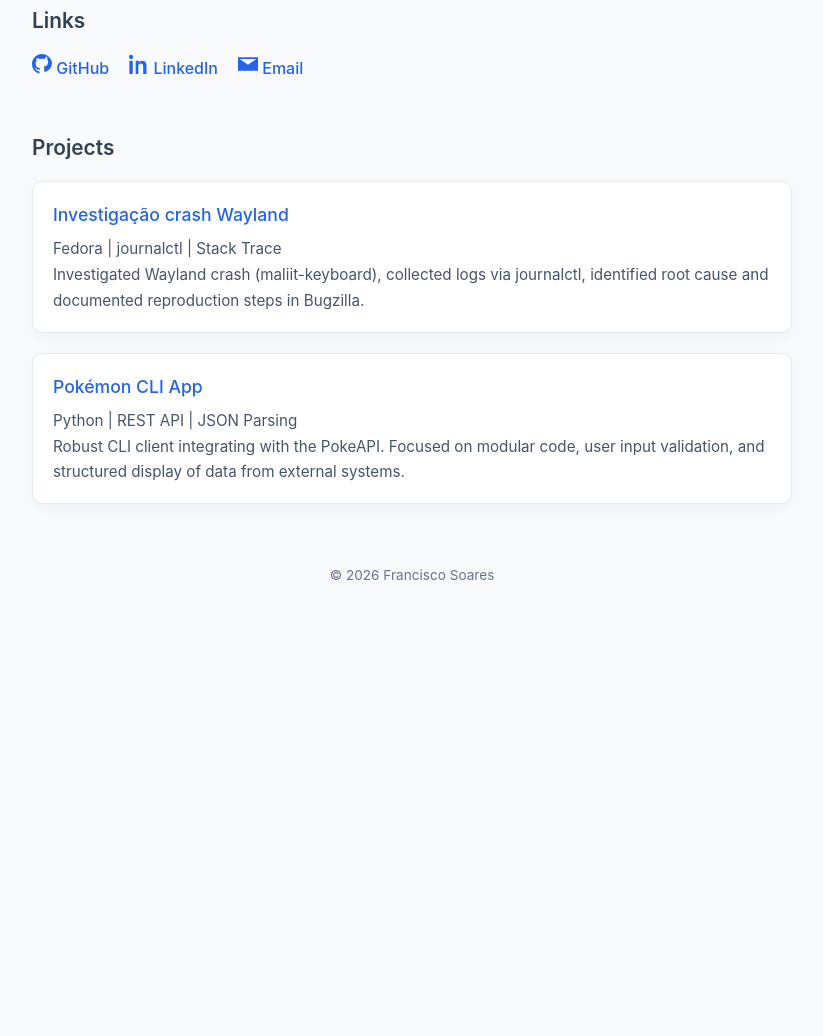
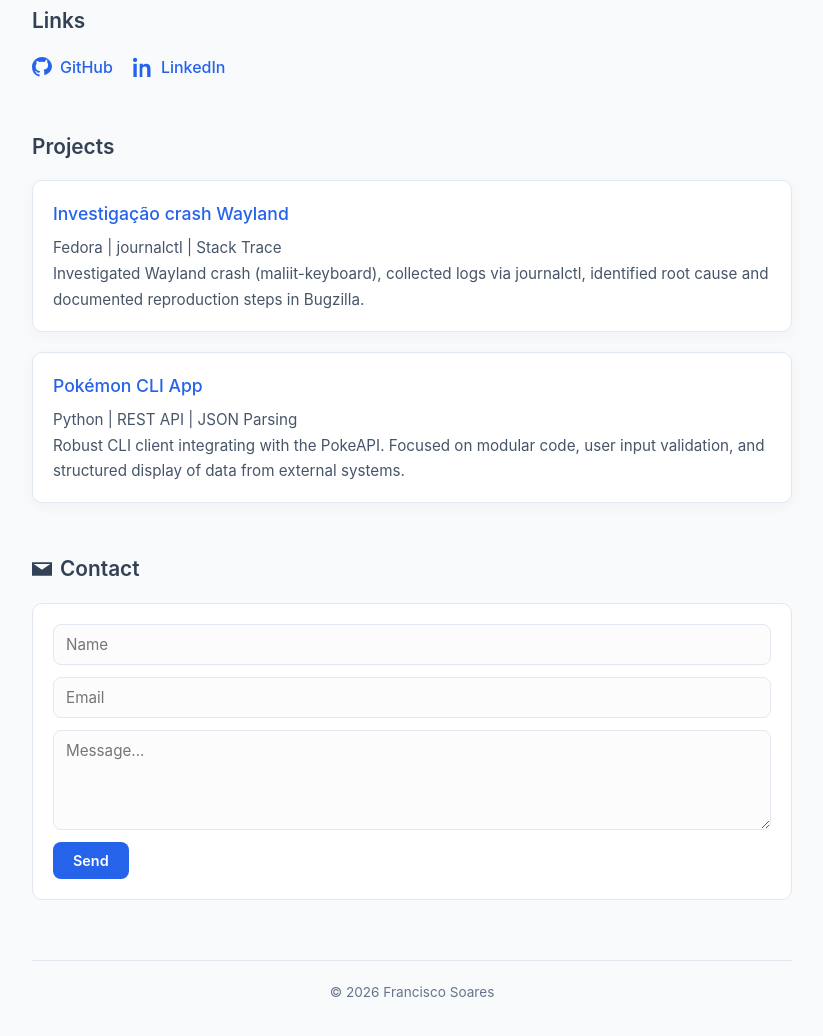
Before and after one commit to fsoaz/github-page, a plain HTML site: page index.html in a window 1280 px wide. Shown: the part 262-1298 px from the top of the page, without its empty margins (228-1051 px from the left). Before the commit the page ends 909 px from the top, so only its background shows below. Drawn offline with Linux system fonts and the light colour scheme.

Commit message:
add forms

```diff
--- a/index.html
+++ b/index.html
@@ -65,6 +65,12 @@
       flex-wrap: wrap;
     }
 
+    .icon-link {
+      display: flex;
+      align-items: center;
+      gap: 8px;
+    }
+
     .project {
       background: #ffffff;
       border: 1px solid #e2e8f0;
@@ -93,23 +99,92 @@
       margin-bottom: 0;
     }
 
+    form {
+      display: flex;
+      flex-direction: column;
+      gap: 12px;
+      margin-top: 12px;
+      background: #ffffff;
+      border: 1px solid #e2e8f0;
+      border-radius: 10px;
+      padding: 20px;
+    }
+
+    input, textarea {
+      border: 1px solid #e2e8f0;
+      border-radius: 8px;
+      padding: 10px 12px;
+      font-size: 0.95rem;
+      background: #fcfcfc;
+      color: #0f172a;
+      transition: border 0.2s ease, box-shadow 0.2s ease;
+    }
+
+    input:focus, textarea:focus {
+      outline: none;
+      border-color: #2563eb;
+      box-shadow: 0 0 0 2px rgba(37, 99, 235, 0.1);
+    }
+
+    textarea {
+      resize: vertical;
+      min-height: 100px;
+    }
+
+    button {
+      align-self: flex-start;
+      background: #2563eb;
+      color: white;
+      border: none;
+      padding: 10px 20px;
+      border-radius: 8px;
+      font-size: 0.9rem;
+      font-weight: 600;
+      cursor: pointer;
+      transition: background 0.2s ease, transform 0.1s ease;
+    }
+
+    button:hover {
+      background: #1d4ed8;
+    }
+
+    button:active {
+      transform: scale(0.97);
+    }
+
+    .sr-only {
+      position: absolute;
+      width: 1px;
+      height: 1px;
+      padding: 0;
+      margin: -1px;
+      overflow: hidden;
+      clip: rect(0, 0, 0, 0);
+      white-space: nowrap;
+      border: 0;
+    }
+
     footer {
       margin-top: 60px;
+      padding-top: 20px;
       font-size: 0.85rem;
       color: #64748b;
       text-align: center;
+      border-top: 1px solid #e2e8f0;
     }
   </style>
 </head>
 <body>
   <div class="container">
+    <header>
       <h1>Francisco Soares</h1>
       <p><strong>Stack:</strong> Python, FastAPI, Docker, PostgreSQL, Linux</p>
       <p>Backend Engineer | Python | Observability | Docker</p>
+    </header>
 
+    <section>
       <h2>Links</h2>
       <div class="links">
-
         <a href="https://github.com/fsoaz" target="_blank" class="icon-link">
           <svg viewBox="0 0 24 24" fill="currentColor" width="20" height="20">
             <path d="M12 0C5.37 0 0 5.37 0 12a12 12 0 008.21 11.39c.6.11.82-.26.82-.58v-2.2c-3.34.73-4.04-1.61-4.04-1.61-.55-1.39-1.33-1.76-1.33-1.76-1.09-.75.08-.74.08-.74 1.2.08 1.84 1.23 1.84 1.23 1.07 1.83 2.8 1.3 3.48 1 .11-.78.42-1.3.76-1.6-2.67-.3-5.47-1.34-5.47-5.95 0-1.31.47-2.38 1.23-3.22-.12-.3-.53-1.52.12-3.17 0 0 1-.32 3.3 1.23a11.5 11.5 0 016 0C17 2.71 18 3.03 18 3.03c.65 1.65.24 2.87.12 3.17.77.84 1.23 1.91 1.23 3.22 0 4.62-2.8 5.64-5.48 5.94.43.37.82 1.1.82 2.22v3.29c0 .32.21.7.83.58A12 12 0 0024 12c0-6.63-5.37-12-12-12z"/>
@@ -123,24 +198,14 @@
           </svg>
           LinkedIn
         </a>
+      </div>
+    </section>
 
-  <a href="mailto:franciscomicael@hotmail.com" class="icon-link">
-    <svg viewBox="0 0 24 24" fill="currentColor" width="20" height="20">
-      <path d="M0 4v16h24V4H0zm22 2l-10 7L2 6h20z"/>
-    </svg>
-    Email
-  </a>
-
-</div>
-
-
+    <section>
       <h2>Projects</h2>
-
       <div class="project">
         <h3>
-        <a href="https://github.com/fsoaz/linux-wayland-bug-analysis" target="_blank">
-        Investigação crash Wayland
-        </a>
+          <a href="https://github.com/fsoaz/linux-wayland-bug-analysis" target="_blank">Investigação crash Wayland</a>
         </h3>
         <p>Fedora | journalctl | Stack Trace</p>
         <p>Investigated Wayland crash (maliit-keyboard), collected logs via journalctl, identified root cause and documented reproduction steps in Bugzilla.</p>
@@ -148,13 +213,53 @@
 
       <div class="project">
         <h3>
-        <a href="https://github.com/fsoaz/Pyfun/tree/main/pokemon-api" target="_blank">
-        Pokémon CLI App
-        </a>
+          <a href="https://github.com/fsoaz/Pyfun/tree/main/pokemon-api" target="_blank">Pokémon CLI App</a>
         </h3>
-        <p> Python | REST API | JSON Parsing </p>
+        <p>Python | REST API | JSON Parsing</p>
         <p>Robust CLI client integrating with the PokeAPI. Focused on modular code, user input validation, and structured display of data from external systems.</p>
       </div>
+    </section>
+
+    <section aria-labelledby="contact-title">
+      <h2 id="contact-title" class="icon-link" style="margin-top: 48px;">
+        <svg viewBox="0 0 24 24" fill="currentColor" width="20" height="20" aria-hidden="true">
+          <path d="M0 4v16h24V4H0zm22 2l-10 7L2 6h20z"/>
+        </svg>
+        Contact
+      </h2>
+
+      <form action="https://formspree.io/f/xpqklvnk" method="POST">
+        <label for="name" class="sr-only">Name</label>
+        <input
+          id="name"
+          type="text"
+          name="name"
+          placeholder="Name"
+          required
+          autocomplete="name"
+        >
+
+        <label for="email" class="sr-only">Email</label>
+        <input
+          id="email"
+          type="email"
+          name="_replyto"
+          placeholder="Email"
+          required
+          autocomplete="email"
+        >
+
+        <label for="message" class="sr-only">Message</label>
+        <textarea
+          id="message"
+          name="message"
+          placeholder="Message..."
+          required
+        ></textarea>
+
+        <button type="submit">Send</button>
+      </form>
+    </section>
 
     <footer>
       © 2026 Francisco Soares
```
Lines whose indentation alone changed are shown as unchanged.
